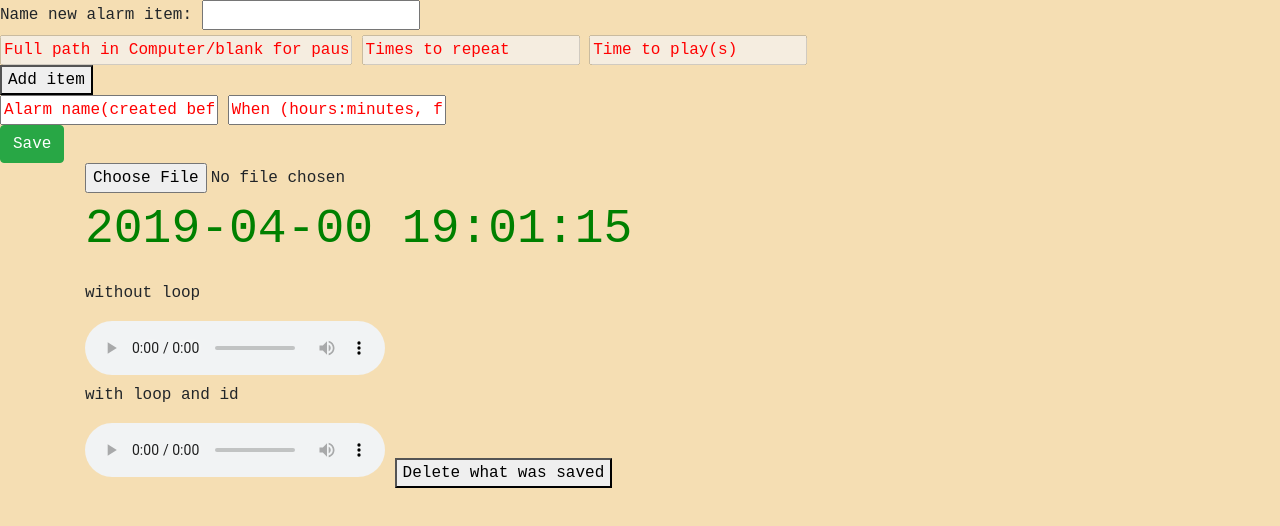
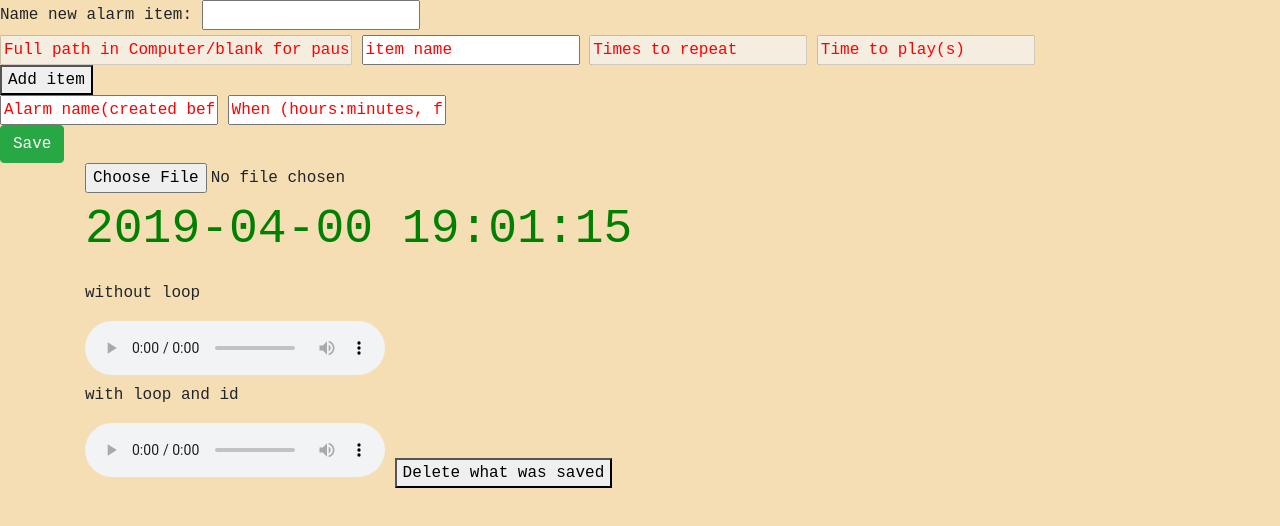
Before and after one commit to Danas19/AlarmMaybe, a plain HTML site: page index.html in a window 1280 px wide. Drawn offline with nearby package versions, Linux system fonts and the light colour scheme.

Commit message:
added extra input for item name, no functionality with it

```diff
--- a/index.html
+++ b/index.html
@@ -16,6 +16,7 @@
         </div>
         <div class="item-row">
             <input type="text" class="item-row-what" placeholder="Full path in Computer/blank for pause">
+            <input type="text" class="item-row-item-name" placeholder="item name">
             <input type="number" min="0" pattern="[0-9]{1,}" class="item-row-times" placeholder="Times to repeat">
             <input type="number" min="0" class="item-row-time-sec" placeholder="Time to play(s)">
         </div>
```
